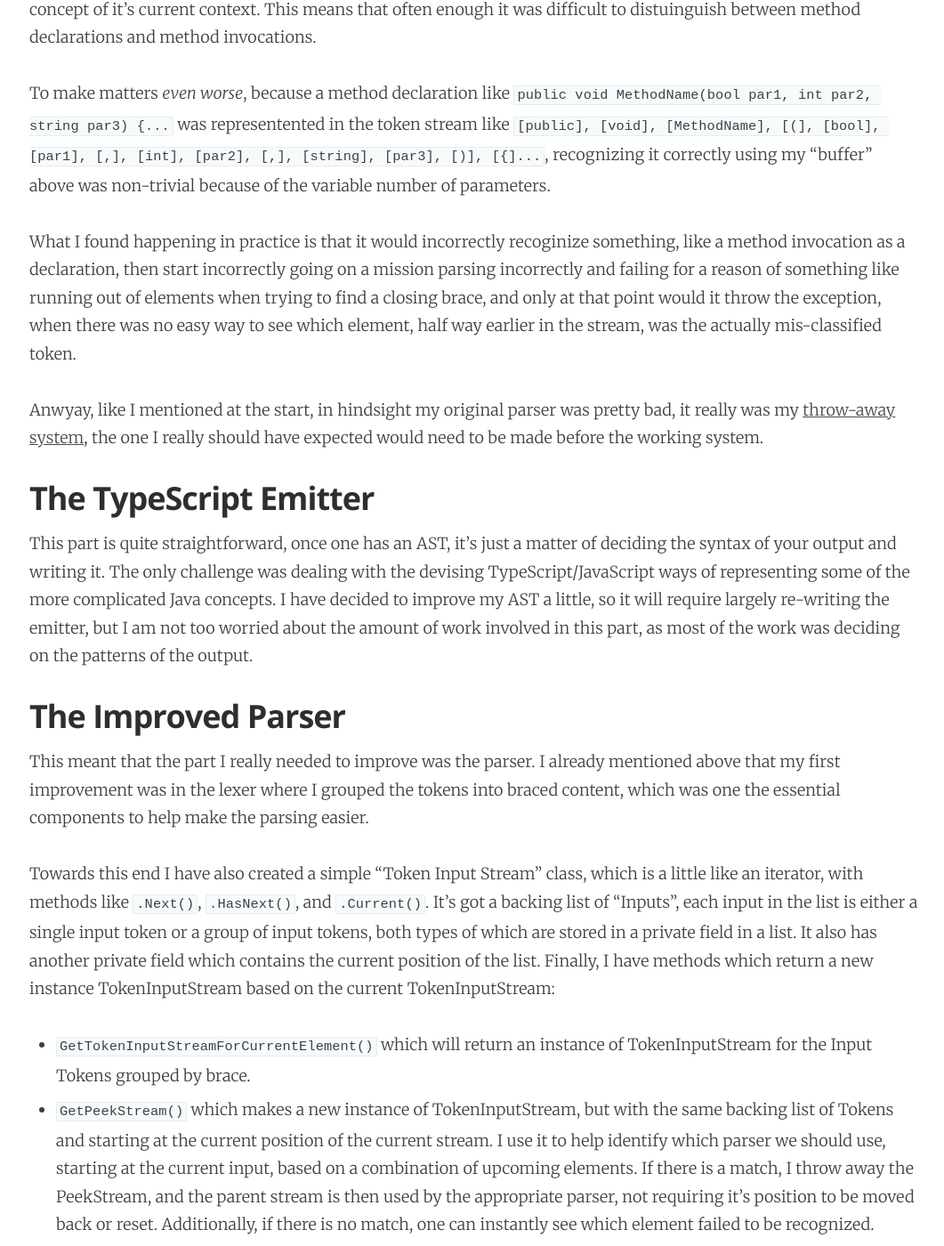
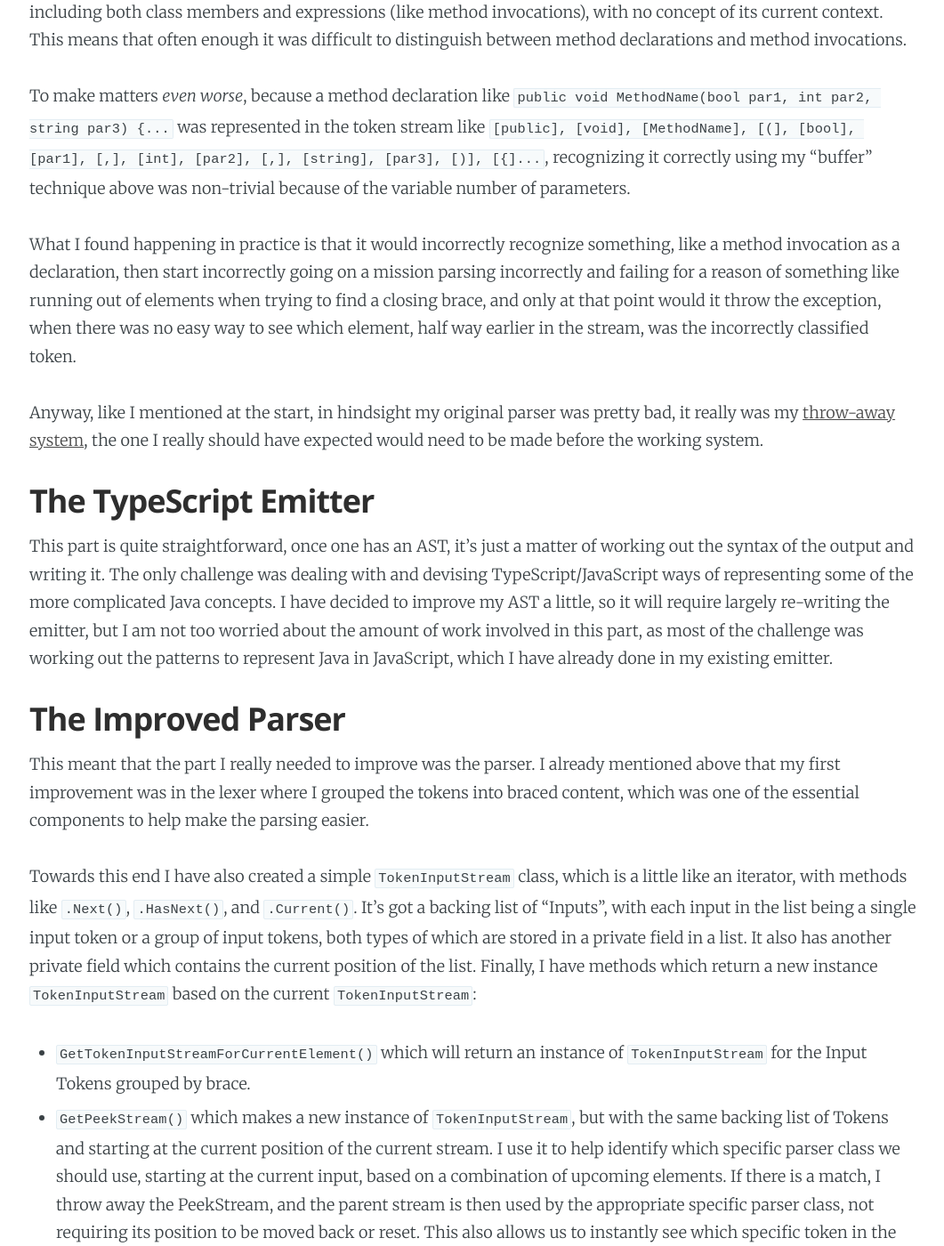
Before and after one commit to JonathanLydall/JonathanLydall.github.io, a Jekyll site: the page built from _posts/2015-01-15-building-a-better-java-parser.md, in a window 1280 px wide and 1400 px high, scrolled down 5733 px. Shown: the whole window at 89% size, without its empty margins (107-1168 px from the left). Built offline with Jekyll 4.4.1, drawn with Linux system fonts in a browser that asks for light colours; Markdown is read by kramdown in place of the engine named in the settings; some of the changed text lies outside the part shown.

Commit message:
Old draft.

```diff
--- a/_posts/2015-01-15-building-a-better-java-parser.md
+++ b/_posts/2015-01-15-building-a-better-java-parser.md
@@ -3,13 +3,13 @@ layout: post
 title:  "Building a Better Java Parser"
 date:   2015-01-15 12:33:00.000000000 +2:00
 ---
-During my [last post]({% post_url 2015-01-06-porting-java-inner-and-anonymous-classes-to-typescript %}), I claimed all that was needed was to add the ability to my Transpiler to emit nested and anonymous classes, and by now I expected to be done with that. It turned out that what I though was a "good enough" Transpiler, was in fact, not.
+During my [last post]({% post_url 2015-01-06-porting-java-inner-and-anonymous-classes-to-typescript %}), I claimed that all that was needed for me to continue, was to add the ability to my Transpiler to emit nested and anonymous classes, and by now I expected to be done with that. It turned out that what I thought was a "good enough" Transpiler, was in fact, not.
 
 In particular, its major failing was that its parsing was far too fragile. Even aside from trying to parse nested and anonymous classes, which should have been *relatively* easy to add, depending on the way the source Java was written, often enough it would incorrectly recognise a control structure, method call, etc and the parsing would fail.
 
-Truthfully, my parser was pretty rubbish, but it was my first attempt at a parser and, unsurprisingly, I learnt many lessons along the way as I came to better understand the domain of parsing. While it's time consuming and disappointing that I had to resort to re-writing my parser, software developers learning such lessons in their inexperienced domain is actually pretty normal, hence why well experienced developers can normally demand a higher salary.
+Truthfully, my parser was pretty rubbish, but it was my first attempt at a parser and, unsurprisingly, I learnt many lessons along the way as I came to better understand the domain of parsing. While it's time consuming and disappointing that I had to resort to re-writing my parser, software developers learning such lessons in their inexperienced domain is actually pretty normal, hence why well experienced developers are able to demand a higher salary.
 
-I have no formal training on how to write a parser and hence "winged it" at first, but having written one which mostly worked before, I know what worked well, and what I should change. My parser was broken into three parts:
+I have no formal training on how to write a parser and hence "winged it" at first, but having written one which mostly worked before, I know what worked well, and what I should change. My parser can be broken down into three parts:
 
 1. [The Lexer](http://en.wikipedia.org/wiki/Lexical_analysis), which does tokenization of the input file(s)
 2. The Parser, which uses the tokens to identify Java structures and then creates an [AST (Abstract Syntax Tree)](http://en.wikipedia.org/wiki/Abstract_syntax_tree).
@@ -163,29 +163,29 @@ do {
 } while (true);
 {% endhighlight %}
 
-To make matters worse, there only in a single "ParseBody" method, which was used everywhere, so this same "ParseBody" method was used to try identify class members and also expressions, like method invocations, with no concept of it's current context. This means that often enough it was difficult to distuinguish between method declarations and method invocations.
+To make matters worse, there was only a single `ParseBody` method which was used to try identify everything, including both class members and expressions (like method invocations), with no concept of its current context. This means that often enough it was difficult to distinguish between method declarations and method invocations.
 
-To make matters *even worse*, because a method declaration like `public void MethodName(bool par1, int par2, string par3) {...` was representented in the token stream like `[public], [void], [MethodName], [(], [bool], [par1], [,], [int], [par2], [,], [string], [par3], [)], [{]...`, recognizing it correctly using my "buffer" above was non-trivial because of the variable number of parameters.
+To make matters *even worse*, because a method declaration like `public void MethodName(bool par1, int par2, string par3) {...` was represented in the token stream like `[public], [void], [MethodName], [(], [bool], [par1], [,], [int], [par2], [,], [string], [par3], [)], [{]...`, recognizing it correctly using my "buffer" technique above was non-trivial because of the variable number of parameters.
 
-What I found happening in practice is that it would incorrectly recoginize something, like a method invocation as a declaration, then start incorrectly going on a mission parsing incorrectly and failing for a reason of something like running out of elements when trying to find a closing brace, and only at that point would it throw the exception, when there was no easy way to see which element, half way earlier in the stream, was the actually mis-classified token.
+What I found happening in practice is that it would incorrectly recognize something, like a method invocation as a declaration, then start incorrectly going on a mission parsing incorrectly and failing for a reason of something like running out of elements when trying to find a closing brace, and only at that point would it throw the exception, when there was no easy way to see which element, half way earlier in the stream, was the incorrectly classified token.
 
-Anwyay, like I mentioned at the start, in hindsight my original parser was pretty bad, it really was my [throw-away system](http://en.wikipedia.org/wiki/The_Mythical_Man-Month#The_pilot_system), the one I really should have expected would need to be made before the working system.
+Anyway, like I mentioned at the start, in hindsight my original parser was pretty bad, it really was my [throw-away system](http://en.wikipedia.org/wiki/The_Mythical_Man-Month#The_pilot_system), the one I really should have expected would need to be made before the working system.
 
 The TypeScript Emitter
 ---
-This part is quite straightforward, once one has an AST, it's just a matter of deciding the syntax of your output and writing it. The only challenge was dealing with the devising TypeScript/JavaScript ways of representing some of the more complicated Java concepts. I have decided to improve my AST a little, so it will require largely re-writing the emitter, but I am not too worried about the amount of work involved in this part, as most of the work was deciding on the patterns of the output.
+This part is quite straightforward, once one has an AST, it's just a matter of working out the syntax of the output and writing it. The only challenge was dealing with and devising TypeScript/JavaScript ways of representing some of the more complicated Java concepts. I have decided to improve my AST a little, so it will require largely re-writing the emitter, but I am not too worried about the amount of work involved in this part, as most of the challenge was working out the patterns to represent Java in JavaScript, which I have already done in my existing emitter.
 
 The Improved Parser
 ---
 
-This meant that the part I really needed to improve was the parser. I already mentioned above that my first improvement was in the lexer where I grouped the tokens into braced content, which was one the essential components to help make the parsing easier.
+This meant that the part I really needed to improve was the parser. I already mentioned above that my first improvement was in the lexer where I grouped the tokens into braced content, which was one of the essential components to help make the parsing easier.
 
-Towards this end I have also created a simple "Token Input Stream" class, which is a little like an iterator, with methods like `.Next()`, `.HasNext()`, and `.Current()`. It's got a backing list of "Inputs", each input in the list is either a single input token or a group of input tokens, both types of which are stored in a private field in a list. It also has another private field which contains the current position of the list. Finally, I have methods which return a new instance TokenInputStream based on the current TokenInputStream:
+Towards this end I have also created a simple `TokenInputStream` class, which is a little like an iterator, with methods like `.Next()`, `.HasNext()`, and `.Current()`. It's got a backing list of "Inputs", with each input in the list being a single input token or a group of input tokens, both types of which are stored in a private field in a list. It also has another private field which contains the current position of the list. Finally, I have methods which return a new instance `TokenInputStream` based on the current `TokenInputStream`:
 
-- `GetTokenInputStreamForCurrentElement()` which will return an instance of TokenInputStream for the Input Tokens grouped by brace.
-- `GetPeekStream()` which makes a new instance of TokenInputStream, but with the same backing list of Tokens and starting at the current position of the current stream. I use it to help identify which parser we should use, starting at the current input, based on a combination of upcoming elements. If there is a match, I throw away the PeekStream, and the parent stream is then used by the appropriate parser, not requiring it's position to be moved back or reset. Additionally, if there is no match, one can instantly see which element failed to be recognized.
+- `GetTokenInputStreamForCurrentElement()` which will return an instance of `TokenInputStream` for the Input Tokens grouped by brace.
+- `GetPeekStream()` which makes a new instance of `TokenInputStream`, but with the same backing list of Tokens and starting at the current position of the current stream. I use it to help identify which specific parser class we should use, starting at the current input, based on a combination of upcoming elements. If there is a match, I throw away the PeekStream, and the parent stream is then used by the appropriate specific parser class, not requiring its position to be moved back or reset. This also allows us to instantly see which specific token in the stream failed to be recognized when there is no match.
 
-Here is an example from trying to identify the members of a class:
+Here is an example of how I now try to identify the members of a class:
 {% highlight c# %}
 var bodyTokenInputStream = TokenInputStream.GetTokenInputStreamForCurrentElement();
 
@@ -241,7 +241,7 @@ while (bodyTokenInputStream.HasNext())
 
 The code is now very clean, and if it can't work out what the current element should be part of, it instantly fails on the correct element.
 
-And here is an example of an `IsMatch()` method, used to detect if the current token is the start of a Method Declaration member of a class:
+And here is an example of an `IsMatch()` method, in this case used to detect if the current token is the start of a Method Declaration member of a class:
 
 {% highlight c# %}
 public static bool IsMatch(TokenInputStream tokenInputStream)
@@ -291,11 +291,11 @@ public static bool IsMatch(TokenInputStream tokenInputStream)
 }
 {% endhighlight %}
 
-I have opted for a *very* specific match and immediate return false if something doesn't match.
+I have opted for a *very* specific match and immediate return of `false` if something doesn't match.
 
 Using it in practice
 ---
 
-So far I have only written the class parser, and it's working out *infinitely* easier compared to before. My new approach also allows me to validate outer structures, like classes parse, while skipping over innter structures (like expressions), allowing for much easier validation that my approach is working out.
+So far I have only written the class parser, and it's working out *infinitely* easier compared to before. My new approach also allows me to validate outer structures, like class parsing, while skipping over inner structures (like expressions), allowing for much easier validation that my approach is working out.
 
 With that, I'm signing off for this post. When I post the next one, I should be done with the parser.
```
Also changed, not shown: other parts of _posts/2015-01-15-building-a-better-java-parser.md (+4 -4 lines).
